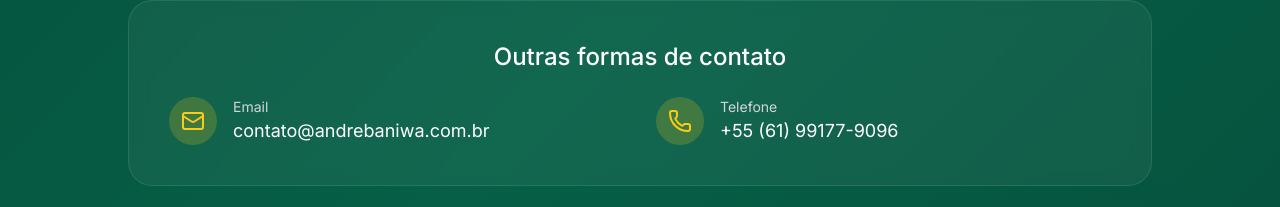
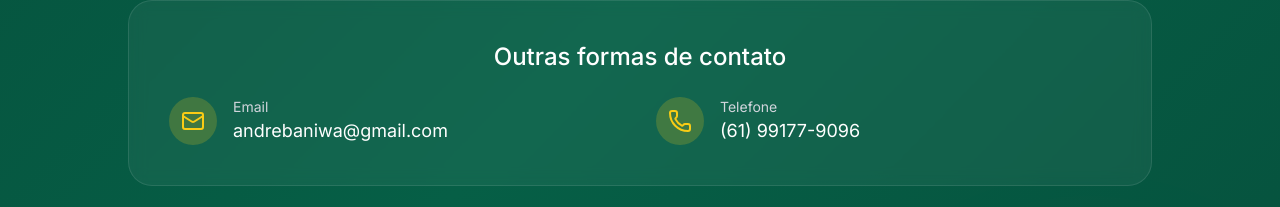
Before and after one commit to fernandojosealuno-coder/site-andre-baniwa, a React (Vite) app: page / in a window 1280 px wide. Shown: the part 6994-7201 px from the top of the page. Built offline with nearby package versions, Linux system fonts and the light colour scheme.

Commit message:
atualizacao de link

```diff
--- a/src/app/components/ContatoSection.tsx
+++ b/src/app/components/ContatoSection.tsx
@@ -84,7 +84,7 @@ export default function ContactSection() {
               <div className="min-w-0">
                 <p className="text-sm text-gray-300">Email</p>
                 <p className="text-base sm:text-lg break-all">
-                  contato@andrebaniwa.com.br
+                  andrebaniwa@gmail.com
                 </p>
               </div>
             </div>
@@ -97,7 +97,7 @@ export default function ContactSection() {
 
               <div className="min-w-0">
                 <p className="text-sm text-gray-300">Telefone</p>
-                <p className="text-base sm:text-lg">+55 (61) 99177-9096</p>
+                <p className="text-base sm:text-lg">(61) 99177-9096</p>
               </div>
             </div>
           </div>
--- a/src/app/components/LivroSection.tsx
+++ b/src/app/components/LivroSection.tsx
@@ -137,7 +137,7 @@ export default function BookSection() {
               <div className="flex flex-col sm:flex-row gap-4">
                 {/* Ebook */}
                 <a
-                  href="COLE_AQUI_LINK_KIWIFY"
+                  href="https://pay.kiwify.com.br/pSHVtkC"
                   target="_blank"
                   rel="noopener noreferrer"
                   className="flex-1 bg-[#065F46] text-white px-8 py-5 rounded-2xl text-center hover:scale-105 transition shadow-xl"
--- a/src/app/pages/Compras.tsx
+++ b/src/app/pages/Compras.tsx
@@ -50,7 +50,7 @@ export default function Compras() {
             </div>
 
             <a
-              href="COLE_AQUI_LINK_KIWIFY"
+              href="https://pay.kiwify.com.br/pSHVtkC"
               target="_blank"
               rel="noopener noreferrer"
               className="flex items-center justify-center gap-2 w-full bg-[#065F46] text-white py-4 px-4 rounded-2xl hover:bg-[#064E3B] transition shadow-xl text-sm sm:text-base font-semibold"
```
Also changed, not shown: 1 other file (tests, documents, lock files or other folders).
